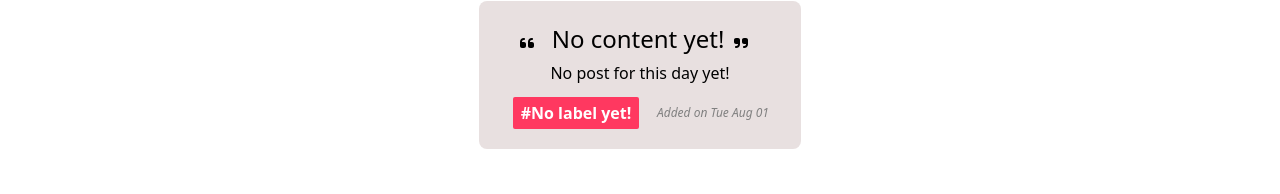
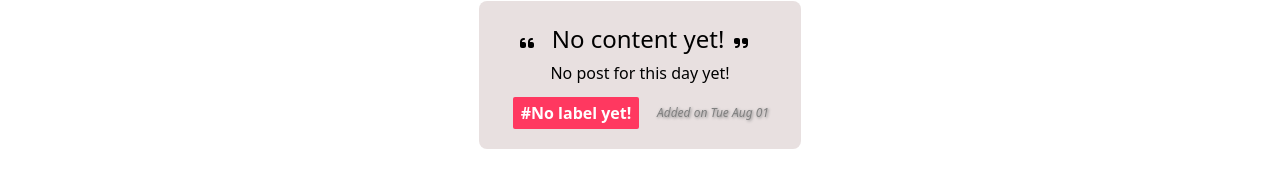
Before and after one commit to lambley/journal-frontend, a React (Create React App) app: page / in a window 1280 px wide. Shown: the part 341-535 px from the top of the page. Built offline with nearby package versions, Linux system fonts and the light colour scheme; no server answers.

Commit message:
add text shadow to date

```diff
--- a/src/stylesheets/posts.css
+++ b/src/stylesheets/posts.css
@@ -94,6 +94,7 @@
   font-size: 12px;
   color: #808080;
   margin-left: 16px;
+  text-shadow: 1px 1px 3px grey;
 }
 
 .post-card-bottom {
```
